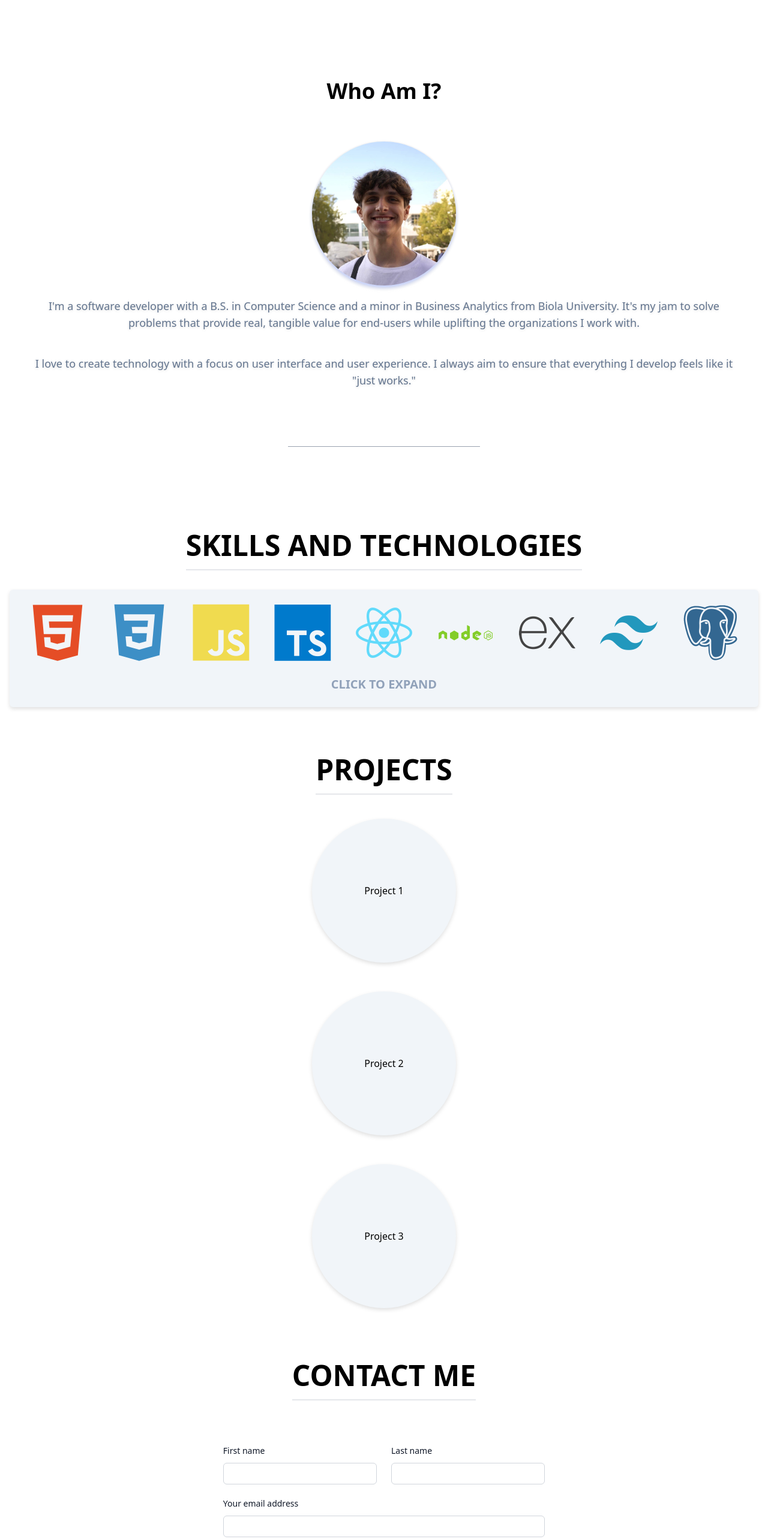
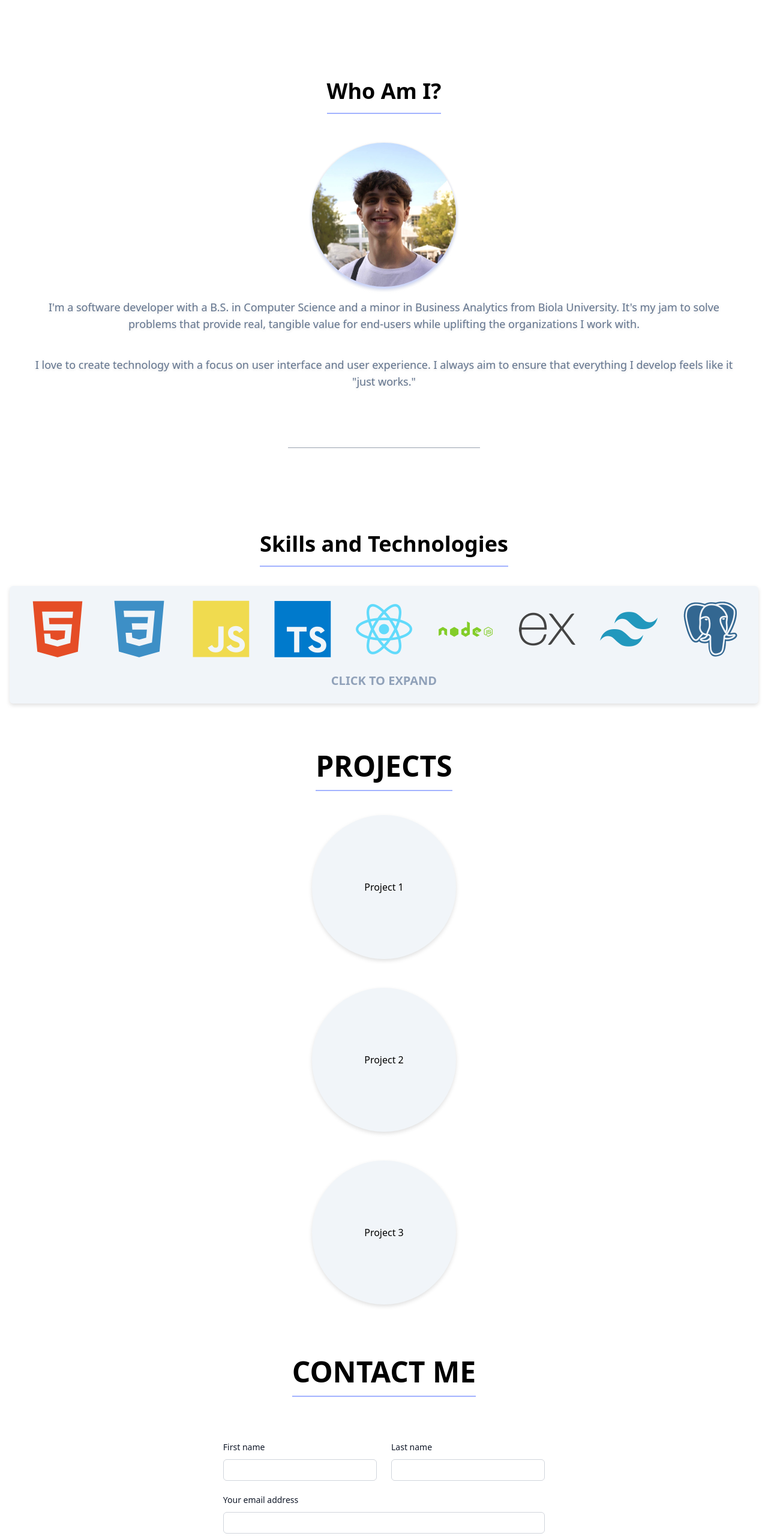
Before and after one commit to jdgio2/portfoliov1, a React (Vite) app: page / in a window 1280 px wide. Shown: the part 780-3346 px from the top of the page at 60% size. Built offline with nearby package versions, Linux system fonts and the light colour scheme.

Commit message:
Update skills section

```diff
--- a/src/components/layout/Carousel.tsx
+++ b/src/components/layout/Carousel.tsx
@@ -39,7 +39,7 @@ export default function Carousel({ images }: Props) {
       onMouseEnter={() => setAutoScroll(0)}
       onMouseLeave={() => setAutoScroll(1)}
     >
-      <div className="flex flex-row overflow-hidden bg-onahau-400">
+      <div className="flex flex-row overflow-hidden bg-indigo-400">
         {images.map((item) => (
           <img
             key={item}
--- a/src/components/layout/MyDialog.tsx
+++ b/src/components/layout/MyDialog.tsx
@@ -30,8 +30,8 @@ export default function MyDialog({ children, open, setOpen }: Props) {
           >
             <div className=" px-4 pb-4 pt-5 sm:p-6 sm:pb-4 rounded-xl">
               <button
-                className="transition ease-in-out bg-slate-200 py-1 font-bold px-6 mb-3 right-0
-        rounded-sm font-black hover:bg-slate-300 hover:slate-800 drop-shadow-xs
+                className="transition ease-in-out cursor-pointer bg-slate-200 py-1 px-6 mb-3 right-0
+        rounded-sm font-black drop-shadow-xs hover:bg-slate-300 hover:scale-110
         active:bg-slate-500"
                 onClick={() => setOpen(false)}
               >
--- a/src/components/sections/Contact.tsx
+++ b/src/components/sections/Contact.tsx
@@ -56,7 +56,7 @@ export default function Contact() {
       id="contact"
       className="py-10 flex flex-col items-center mx-1 scroll-mt-32"
     >
-      <h1 className="inline mx-2 font-black font-bold text-5xl text-center border-b-2 border-onahau-300 pb-4 mb-8">
+      <h1 className="inline mx-2 font-black font-bold text-5xl text-center border-b-2 border-indigo-300 pb-4 mb-8">
         CONTACT ME
       </h1>
       <form
@@ -76,7 +76,7 @@ export default function Contact() {
               name="first_name"
               type="text"
               autoComplete="given-name"
-              className="block w-full rounded-md bg-white px-3 py-1.5 text-base text-gray-900 outline outline-1 -outline-offset-1 outline-gray-300 placeholder:text-gray-400 focus:outline focus:outline-2 focus:-outline-offset-2 focus:outline-onahau-600 sm:text-sm/6"
+              className="block w-full rounded-md bg-white px-3 py-1.5 text-base text-gray-900 outline outline-1 -outline-offset-1 outline-gray-300 placeholder:text-gray-400 focus:outline focus:outline-2 focus:-outline-offset-2 focus:outline-indigo-600 sm:text-sm/6"
               required
             />
           </div>
@@ -95,7 +95,7 @@ export default function Contact() {
               name="last_name"
               type="text"
               autoComplete="family-name"
-              className="block w-full rounded-md bg-white px-3 py-1.5 text-base text-gray-900 outline outline-1 -outline-offset-1 outline-gray-300 placeholder:text-gray-400 focus:outline focus:outline-2 focus:-outline-offset-2 focus:outline-onahau-600 sm:text-sm/6"
+              className="block w-full rounded-md bg-white px-3 py-1.5 text-base text-gray-900 outline outline-1 -outline-offset-1 outline-gray-300 placeholder:text-gray-400 focus:outline focus:outline-2 focus:-outline-offset-2 focus:outline-indigo-600 sm:text-sm/6"
               required
             />
           </div>
@@ -117,7 +117,7 @@ export default function Contact() {
               className="block w-full rounded-md bg-white px-3 py-1.5 text-base
               text-gray-900 outline outline-1 -outline-offset-1 outline-gray-300
               placeholder:text-gray-400 focus:outline focus:outline-2 focus:-outline-offset-2
-              focus:outline-onahau-600 sm:text-sm/6 disabled:bg-slate-50 disabled:text-slate-500 disabled:border-slate-200 disabled:shadow-none
+              focus:outline-indigo-600 sm:text-sm/6 disabled:bg-slate-50 disabled:text-slate-500 disabled:border-slate-200 disabled:shadow-none
       invalid:outline-pink-500 invalid:text-pink-600
       focus:invalid:outline-pink-500 focus:invalid:ring-pink-500 peer"
             />
@@ -141,14 +141,14 @@ export default function Contact() {
               className="block w-full rounded-md h-36 bg-white px-3 py-1.5
               text-base text-gray-900 outline outline-1 -outline-offset-1
               outline-gray-300 placeholder:text-gray-400 focus:outline focus:outline-2
-              focus:-outline-offset-2 focus:outline-onahau-600 sm:text-sm/6"
+              focus:-outline-offset-2 focus:outline-indigo-600 sm:text-sm/6"
               required
             />
           </div>
         </div>
         <button
           type="submit"
-          className="bg-onahau-300 rounded-md backdrop-blur-3xl p-2"
+          className="bg-indigo-300 rounded-md backdrop-blur-3xl p-2"
         >
           {submissionStatus === "success" && "Success!"}
           {submissionStatus === "error" && "ERROR"}
--- a/src/components/sections/Intro.tsx
+++ b/src/components/sections/Intro.tsx
@@ -5,7 +5,7 @@ export default function Intro() {
       id="about-me"
       className="py-10 flex flex-col items-center mx-1 scroll-mt-16"
     >
-      <h1 className="text-center mx-2 inline font-bold text-4xl pb-4 mb-8">
+      <h1 className="inline mx-2 font-bold text-4xl text-center border-b-2 border-indigo-300 pb-4 mb-8">
         Who Am I?
       </h1>
       <div className="flex flex-col items-center drop-shadow-sm p-4 mx-2 rounded-md">
--- a/src/components/sections/Projects.tsx
+++ b/src/components/sections/Projects.tsx
@@ -15,7 +15,7 @@ export default function Projects() {
       id="projects"
       className="py-10 flex flex-col items-center mx-1 scroll-mt-32"
     >
-      <h1 className="text-center mx-2 inline font-black font-bold text-5xl border-b-2 border-onahau-300 pb-4 mb-8">
+      <h1 className="text-center mx-2 inline font-bold text-5xl border-b-2 border-indigo-300 pb-4 mb-8">
         PROJECTS
       </h1>
 
@@ -32,19 +32,19 @@ export default function Projects() {
 
       <div className="flex flex-col items-center justify-items-center p-2 gap-12">
         <button
-          className="bg-slate-100 border-onahau-100 h-60 w-60 drop-shadow-md hover:shadow-xs hover:drop-shadow-lg rounded-full"
+          className="bg-slate-100 border-indigo-100 h-60 w-60 drop-shadow-md hover:shadow-xs hover:drop-shadow-lg rounded-full"
           onClick={() => setProj1Open(true)}
         >
           Project 1
         </button>
         <button
-          className="bg-slate-100 border-onahau-100 h-60 w-60 drop-shadow-md hover:shadow-xs hover:drop-shadow-lg rounded-full"
+          className="bg-slate-100 border-indigo-100 h-60 w-60 drop-shadow-md hover:shadow-xs hover:drop-shadow-lg rounded-full"
           onClick={() => setProj2Open(true)}
         >
           Project 2
         </button>
         <button
-          className="bg-slate-100 border-onahau-100 h-60 w-60 drop-shadow-md hover:shadow-xs hover:drop-shadow-lg rounded-full"
+          className="bg-slate-100 border-indigo-100 h-60 w-60 drop-shadow-md hover:shadow-xs hover:drop-shadow-lg rounded-full"
           onClick={() => setProj3Open(true)}
         >
           Project 3
--- a/src/components/sections/Skills.tsx
+++ b/src/components/sections/Skills.tsx
@@ -11,8 +11,8 @@ export default function Skills() {
       id="skills"
       className="py-10 flex flex-col items-center mx-1 scroll-mt-32"
     >
-      <h1 className="inline mx-2 font-black font-bold text-5xl text-center border-b-2 border-onahau-300 pb-4 mb-8">
-        SKILLS AND TECHNOLOGIES
+      <h1 className="inline mx-2 font-bold text-4xl text-center border-b-2 border-indigo-300 pb-4 mb-8">
+        Skills and Technologies
       </h1>
 
       <MyDialog open={open} setOpen={setOpen}>
@@ -55,7 +55,7 @@ export default function Skills() {
       </MyDialog>
 
       <button
-        className="bg-slate-100 border-onahau-100 py-6 px-8 mx-2 drop-shadow-md hover:shadow-xs hover:drop-shadow-lg rounded-md"
+        className="bg-slate-100 border-indigo-100 rounded-md cursor-pointer py-6 px-8 mx-2 drop-shadow-md transition-[scale] hover:shadow-xs hover:scale-105 hover:drop-shadow-lg"
         onClick={() => setOpen(true)}
       >
         <div className="flex flex-row justify-center gap-10 flex-wrap">
```
